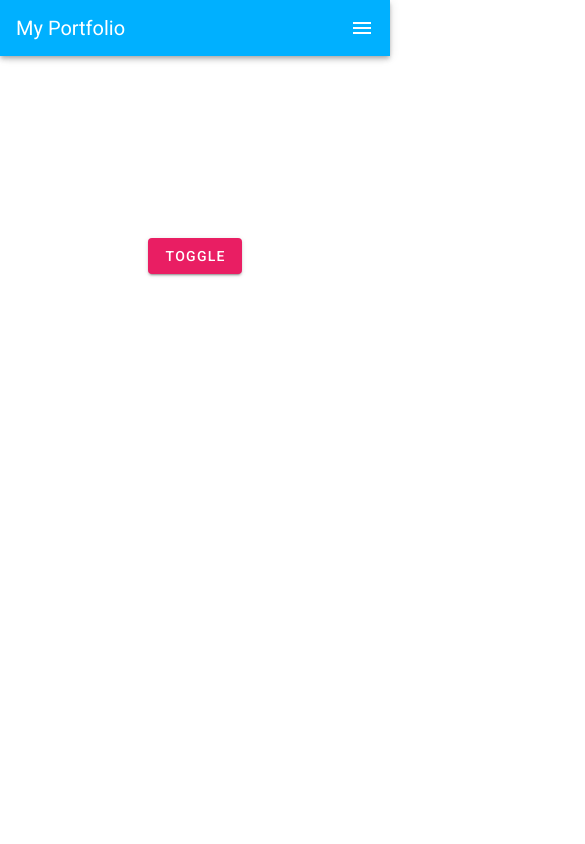
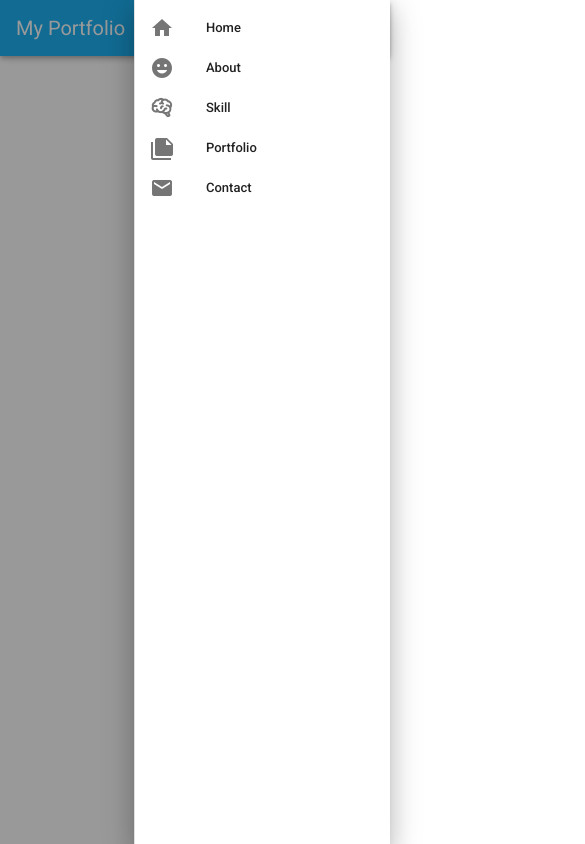
Before and after one commit to Chukoto/my-portfolio, a Vue app: page / in a window 390 px wide. Both pictures are taken after a click on the button 362 px from the left and 28 px from the top of the page. Shown: the top 844 px of the page, 585 px wide, since content can reach past the window. Built offline with nearby package versions, Linux system fonts and the light colour scheme.

Commit message:
[mod] created toggleSideNav for Hamburger by using Vuex

```diff
--- a/src/components/Header.vue
+++ b/src/components/Header.vue
@@ -1,17 +1,27 @@
 <template>
   <div>
-    <v-toolbar dark color="light-blue accent-3">
+    <v-toolbar
+      dark
+      color="light-blue accent-3;"
+      style="position: fixed; left:0; top:0; width:100vw; z-index:199;"
+    >
       <v-toolbar-title>My Portfolio</v-toolbar-title>
 
       <v-spacer></v-spacer>
 
-      <v-app-bar-nav-icon></v-app-bar-nav-icon>
+      <v-app-bar-nav-icon @click="toggleSideNav"></v-app-bar-nav-icon>
     </v-toolbar>
   </div>
 </template>
 
 <script>
-export default {};
+import { mapActions } from 'vuex';
+export default {
+  name: 'Header',
+  methods: {
+    ...mapActions(['toggleSideNav']),
+  },
+};
 </script>
 
 <style></style>
--- a/src/components/SideNav.vue
+++ b/src/components/SideNav.vue
@@ -1,14 +1,12 @@
 <template>
   <v-sheet height="400" class="overflow-hidden">
-    <v-container class="fill-height">
-      <v-row align="center" justify="center">
-        <v-btn color="pink" dark @click.stop="drawer = !drawer">
-          Toggle
-        </v-btn>
-      </v-row>
-    </v-container>
-
-    <v-navigation-drawer v-model="drawer" absolute temporary right>
+    <v-navigation-drawer
+      v-model="$store.state.drawer"
+      absolute
+      temporary
+      right
+      style="position: fixed; right:0; top:0; z-index:200;"
+    >
       <v-list dense>
         <v-list-item v-for="item in items" :key="item.title" link>
           <v-list-item-icon>
--- a/src/store/index.js
+++ b/src/store/index.js
@@ -1,15 +1,21 @@
-import Vue from 'vue'
-import Vuex from 'vuex'
+import Vue from 'vue';
+import Vuex from 'vuex';
 
-Vue.use(Vuex)
+Vue.use(Vuex);
 
 export default new Vuex.Store({
   state: {
+    drawer: false,
   },
   mutations: {
+    toggleSideNav(state) {
+      state.drawer = !state.drawer;
+    },
   },
   actions: {
+    toggleSideNav({ commit }) {
+      commit('toggleSideNav');
+    },
   },
-  modules: {
-  }
-})
+  modules: {},
+});
```
